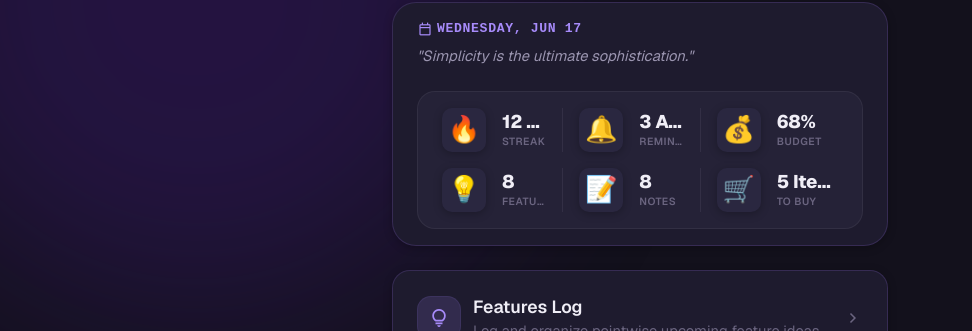
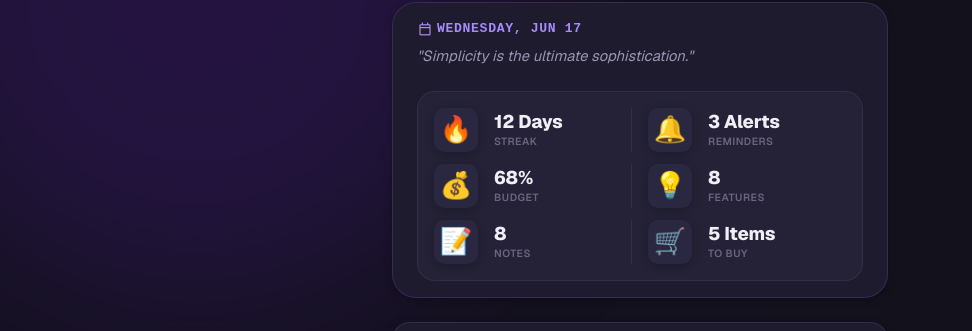
Before and after one commit to naveenyadav9515/PDash-UI, an Angular app: page / in a window 1280 px wide. Shown: the part 130-461 px from the top of the page, without its empty margins (0-972 px from the left). Built offline with nearby package versions, Linux system fonts and the light colour scheme; no server answers.

Commit message:
fix(ui): enforce 2-column layout for dashboard metrics grid to prevent truncation

```diff
--- a/src/app/features/dashboard/dashboard.component.css
+++ b/src/app/features/dashboard/dashboard.component.css
@@ -369,26 +369,8 @@
   margin-top: 2px;
 }
 
-/* Responsive adjustment for tablet/desktop views */
-@media (min-width: 768px) {
-  .banner-metrics-grid {
-    grid-template-columns: repeat(3, 1fr); /* 3 columns on desktop/tablet */
-    gap: var(--lm-space-md) var(--lm-space-md);
-    padding: var(--lm-space-md) var(--lm-space-lg);
-  }
-
-  /* Reset mobile 2-column borders */
-  .metric-chip:not(:nth-child(2n)) {
-    border-right: none;
-    padding-right: 0;
-  }
-
-  /* Apply 3-column borders: columns 1 and 2 get right border */
-  .metric-chip:not(:nth-child(3n)) {
-    border-right: 1px solid rgba(155, 149, 176, 0.12);
-    padding-right: var(--lm-space-md);
-  }
-}
+/* Responsive adjustment removed: forcing 2-column layout across all screen sizes
+   to prevent text truncation within the max-width: 560px app-shell container. */
 
 /* ==========================================================================
    Interactive System Loader Screen
```
